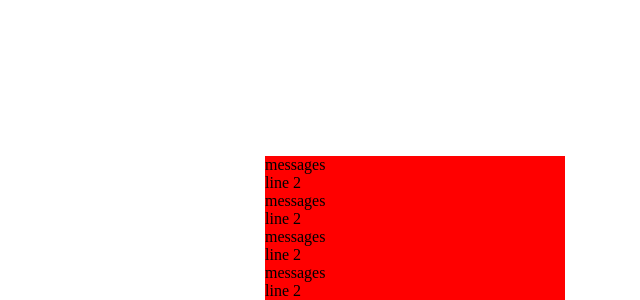
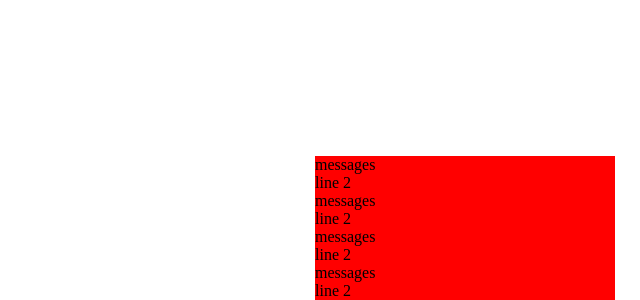
Before and after one commit to Tobywnkenobi/Week_1_Wednesday, a plain HTML site: page Home_work_wk1_wed/wk1_wed_grid_figma/index.html in a window 1280 px wide. Shown: the part 1037-1337 px from the top of the page, without its empty margins (640-1280 px from the left). Drawn offline with Linux system fonts and the light colour scheme.

Commit message:
still needs a lot of work

```diff
--- a/Home_work_wk1_wed/wk1_wed_grid_figma/figma_style.css
+++ b/Home_work_wk1_wed/wk1_wed_grid_figma/figma_style.css
@@ -19,14 +19,14 @@ main {
     margin: 5px 700px 5px 5px;
     max-height: 200px;
     max-width: 200px;
-
 }
 
 aside {
-    display: grid;
+    justify-content:flex-start;
+    float: right;
     background-color: red;
-    margin-left: 900px;
-    margin: top 0;
+    margin-left: 950px;
+    margin: top 0px;
     max-height: 700px;
     max-width: 300px;
     float: right;
```
